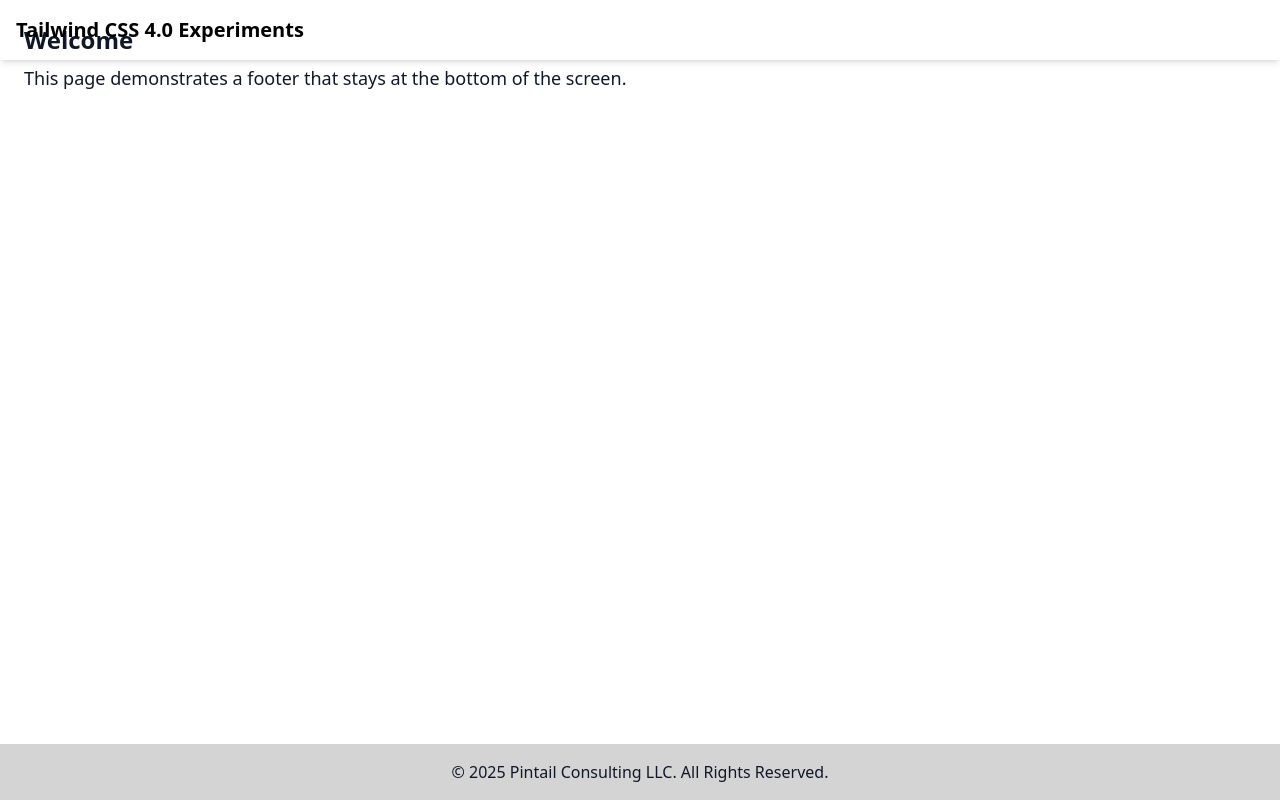
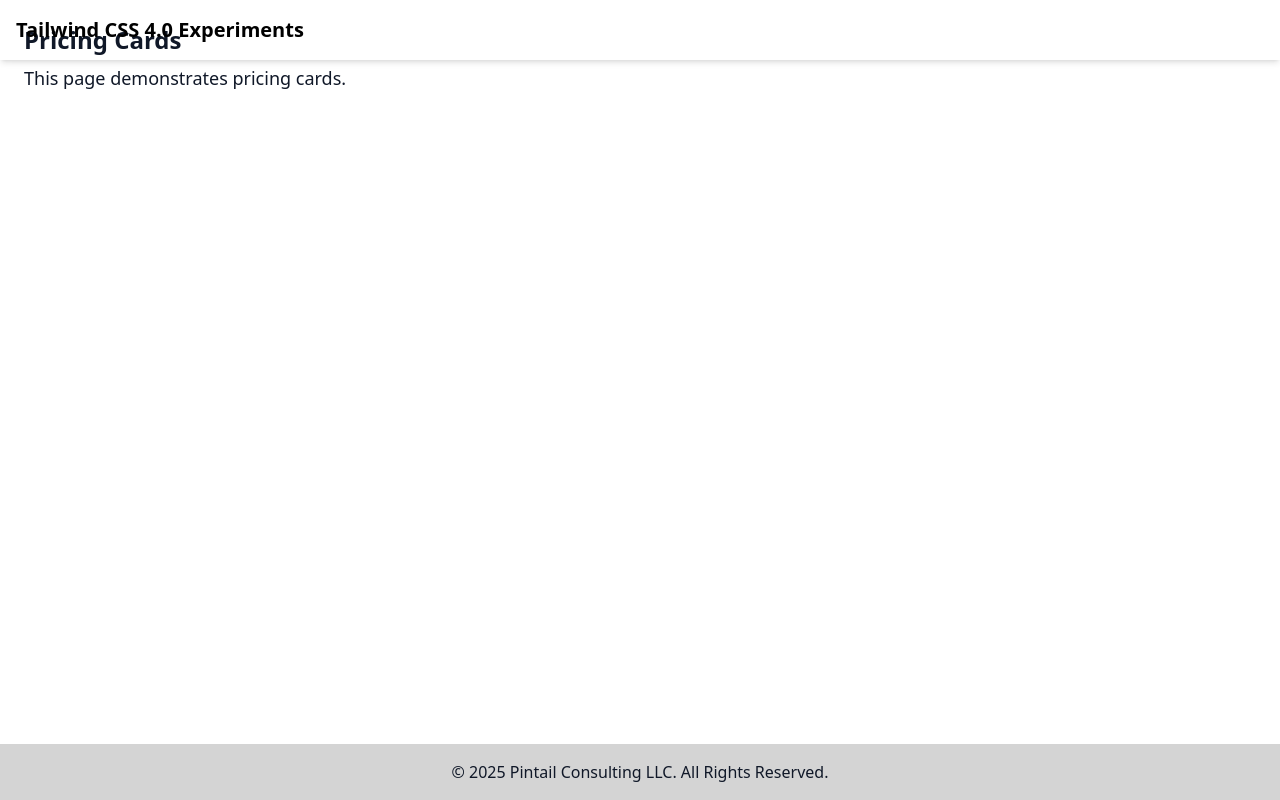
Before and after one commit to cebartling/tailwind-css-experiments, a React (Vite) app in the folder basic-experiments/: page /pricing-cards in a window 1280 px wide. Built offline with nearby package versions, Linux system fonts and the light colour scheme.

Commit message:
feat: building out the routing

```diff
--- a/basic-experiments/src/App.tsx
+++ b/basic-experiments/src/App.tsx
@@ -1,7 +1,8 @@
+import { Routing } from './routing.tsx';
 import { Header } from './components/foundational/Header';
 import { Footer } from './components/foundational/Footer';
 import { Main } from './components/foundational/Main';
-import {Spacer} from "./components/foundational/Spacer";
+import { Spacer } from './components/foundational/Spacer';
 
 function App() {
   return (
@@ -9,11 +10,7 @@ function App() {
       <Header />
       <Spacer height={16} />
       <Main>
-        <h1 className="text-2xl font-bold">Welcome</h1>
-        <p className="mt-2 text-lg">
-          This page demonstrates a footer that stays at the bottom of the
-          screen.
-        </p>
+        <Routing />
       </Main>
       <Footer />
     </div>
--- /dev/null
+++ b/basic-experiments/src/components/pages/PricingCardsPage/index.tsx
@@ -0,0 +1,12 @@
+import { FC } from 'react';
+
+export const PricingCardsPage: FC = () => {
+  return (
+    <>
+      <h1 className="text-2xl font-bold">Pricing Cards</h1>
+      <p className="mt-2 text-lg">
+        This page demonstrates pricing cards.
+      </p>
+    </>
+  );
+};
--- /dev/null
+++ b/basic-experiments/src/components/pages/WelcomePage/index.tsx
@@ -0,0 +1,12 @@
+import { FC } from 'react';
+
+export const WelcomePage: FC = () => {
+  return (
+    <>
+      <h1 className="text-2xl font-bold">Welcome</h1>
+      <p className="mt-2 text-lg">
+        This page demonstrates a footer that stays at the bottom of the screen.
+      </p>
+    </>
+  );
+};
--- a/basic-experiments/src/main.tsx
+++ b/basic-experiments/src/main.tsx
@@ -1,10 +1,13 @@
 import { StrictMode } from 'react';
 import { createRoot } from 'react-dom/client';
+import { BrowserRouter } from 'react-router-dom';
 import './index.css';
 import App from './App.tsx';
 
 createRoot(document.getElementById('root')!).render(
   <StrictMode>
-    <App />
+    <BrowserRouter>
+      <App />
+    </BrowserRouter>
   </StrictMode>
 );
--- /dev/null
+++ b/basic-experiments/src/routing.tsx
@@ -0,0 +1,13 @@
+import { FC } from 'react';
+import { Route, Routes } from 'react-router-dom';
+import { WelcomePage } from './components/pages/WelcomePage';
+import {PricingCardsPage} from "./components/pages/PricingCardsPage";
+
+export const Routing: FC = () => {
+  return (
+    <Routes>
+      <Route path="/pricing-cards" element={<PricingCardsPage />} />
+      <Route path="/" element={<WelcomePage />} />
+    </Routes>
+  );
+};
```
